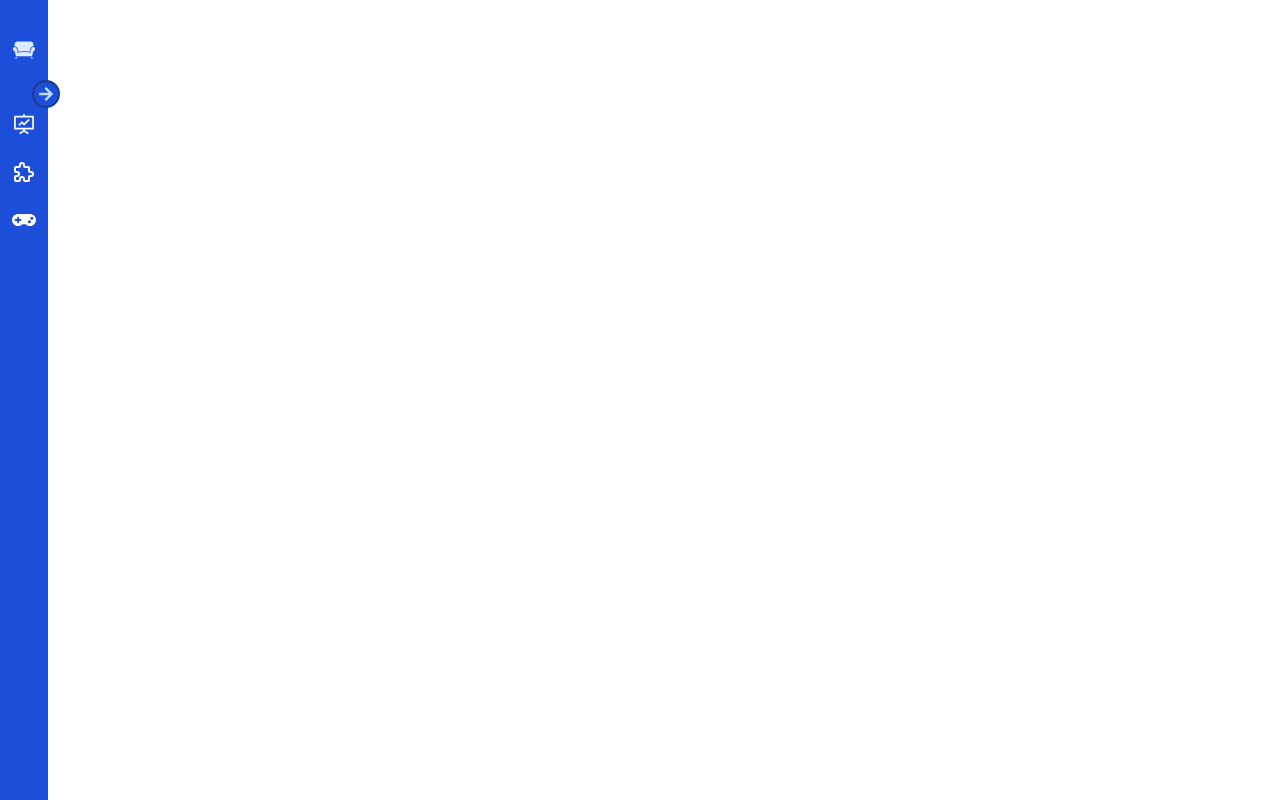
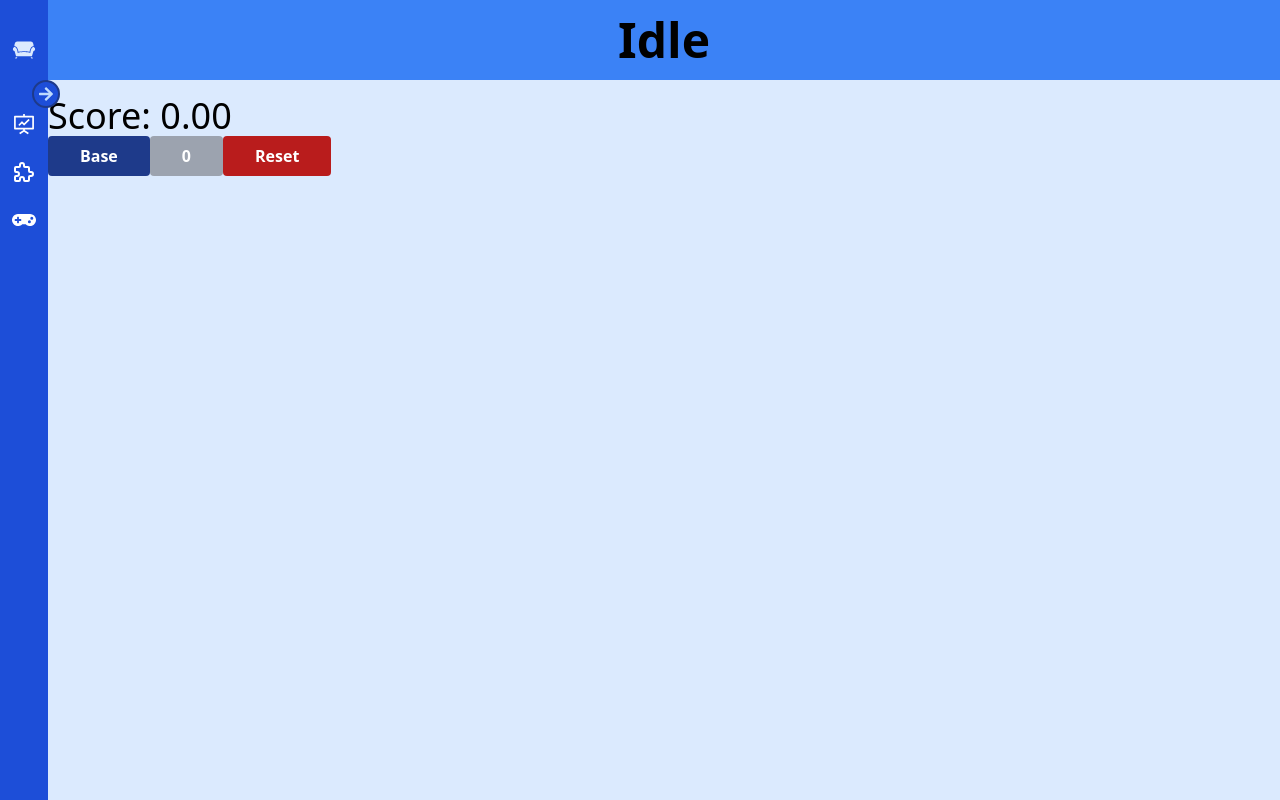
Before and after one commit to irenealcaine/el-rincon-de-no-pensar, a React (Create React App) app: page /games/idle in a window 1280 px wide. Before the commit this address had no page. Built offline with nearby package versions, Linux system fonts and the light colour scheme.

Commit message:
Update 6 files

```diff
--- a/src/App.js
+++ b/src/App.js
@@ -13,6 +13,7 @@ import Timer from "./Components/Timer";
 import Watch from "./Components/Watch";
 import TicTacToeGame from "./Pages/TicTacToeGame";
 import Memory from "./Pages/Memory";
+import Idle from "./Pages/Idle";
 
 function App() {
   return (
@@ -40,6 +41,7 @@ function App() {
               <Route path="/games" element={<Games />} />
               <Route path="/games/tic-tac-toe" element={<TicTacToeGame />} />
               <Route path="/games/memory" element={<Memory />} />
+              <Route path="/games/idle" element={<Idle />} />
             </Routes>
           </div>
         </div>
--- a/src/Components/Button.jsx
+++ b/src/Components/Button.jsx
@@ -1,8 +1,9 @@
-const Button = ({ className, onClickValue, value }) => {
+const Button = ({ className, onClickValue, value, disabled }) => {
   return (
     <button
       className={`bg-blue-900 duration-500 hover:bg-blue-500 hover:text-blue-100 text-white font-bold py-2 px-8 rounded ${className}`}
       onClick={onClickValue}
+      disabled={disabled}
     >
       {value}
     </button>
--- /dev/null
+++ b/src/Components/IdleGame.jsx
@@ -0,0 +1,72 @@
+import React, { useState, useEffect } from "react";
+import Button from "./Button";
+
+const IdleGame = () => {
+  const [score, setScore] = useState(0);
+  const [bonusButtonDisabled, setBonusButtonDisabled] = useState(true);
+  const [bonus1Lvl, setBonus1Lvl] = useState(0);
+
+  const handleClick = () => {
+    setScore(score + 1);
+  };
+
+  const handleReset = () => {
+    setScore(0.0);
+    setBonus1Lvl(0);
+  };
+
+  useEffect(() => {
+    console.log(`score: ${score}`);
+  }, [1000]);
+
+  useEffect(() => {
+    const bonusInterval = setInterval(() => {
+      setScore((prevScore) => prevScore + bonus1Lvl * 0.01);
+    }, 1000);
+
+    const lastUpdateTime = localStorage.getItem("lastUpdateTime");
+    if (lastUpdateTime) {
+      const elapsedTime = Date.now() - parseInt(lastUpdateTime);
+      const bonusIncrement = Math.floor(elapsedTime / 1000) * 0.01;
+      setScore((prevScore) => prevScore + bonusIncrement);
+    }
+
+    return () => {
+      clearInterval(bonusInterval);
+    };
+  }, [1000]);
+
+  useEffect(() => {
+    if (score >= 15) {
+      setBonusButtonDisabled(false);
+    } else {
+      setBonusButtonDisabled(true);
+    }
+    localStorage.setItem("lastUpdateTime", Date.now().toString());
+  }, [1000]);
+
+  const handleBonusClick = () => {
+    setBonus1Lvl(bonus1Lvl + 1);
+  };
+
+  return (
+    <div>
+      <p className="text-4xl">Score: {score.toFixed(2)}</p>
+      <Button className={""} onClickValue={handleClick} value={"Base"} />
+      <Button
+        className={bonusButtonDisabled && "bg-gray-400"}
+        onClickValue={handleBonusClick}
+        value={bonus1Lvl}
+        // disabled={bonusButtonDisabled}
+        disabled={bonusButtonDisabled}
+      />
+      <Button
+        className={"bg-red-700"}
+        onClickValue={handleReset}
+        value={"Reset"}
+      />
+    </div>
+  );
+};
+
+export default IdleGame;
--- a/src/Components/Subtitle.jsx
+++ b/src/Components/Subtitle.jsx
@@ -2,9 +2,9 @@ import React from "react";
 
 const Subtitle = ({ subtitle }) => {
   return (
-    <header className="text-md w-10/12 mx-auto md:text-2xl px-2 py-4 mb-4 text-justify">
+    <p className="text-md w-10/12 mx-auto md:text-2xl px-2 py-4 mb-4 text-justify">
       {subtitle}
-    </header>
+    </p>
   );
 };
 
--- a/src/Pages/Home.jsx
+++ b/src/Pages/Home.jsx
@@ -5,10 +5,12 @@ import menuItems from "../data/MenuItems";
 import { Link } from "react-router-dom";
 
 const Home = () => {
+  const introduction = `Bienvenidos a 'El Rincón de no pensar', un espacio virtual donde se encuentran proyectos pequeños pero llenos de encanto. Aquí, en esta acogedora web, les presento una colección de creaciones modestas que, aunque demasiado pequeñas para tener su propio sitio web, merecen ser apreciadas y compartidas. En este rincón digital, encontrarás una variedad de proyectos, componentes sueltos y juegos, todos ellos desarrollados con amor utilizando las tecnologías React y Tailwind CSS. ¡Espero que disfrutes de tu visita y encuentres inspiración en estos proyectos nacidos de la pasión por el desarrollo web!`;
+
   return (
     <div className="bg-blue-100 min-h-screen">
       <Header title={"El rincón de no pensar"} />
-      <Subtitle subtitle={"El rincón de no pensar"} />
+      <Subtitle subtitle={introduction} />
       <div className="flex flex-wrap gap-8 justify-center px-8">
         {menuItems.map((item) => {
           return (
--- /dev/null
+++ b/src/Pages/Idle.jsx
@@ -0,0 +1,13 @@
+import Header from "../Components/Header";
+import IdleGame from "../Components/IdleGame";
+
+const Idle = () => {
+  return (
+    <div className="min-h-screen bg-blue-100">
+      <Header title={"Idle"} />
+      <IdleGame />
+    </div>
+  );
+};
+
+export default Idle;
```
